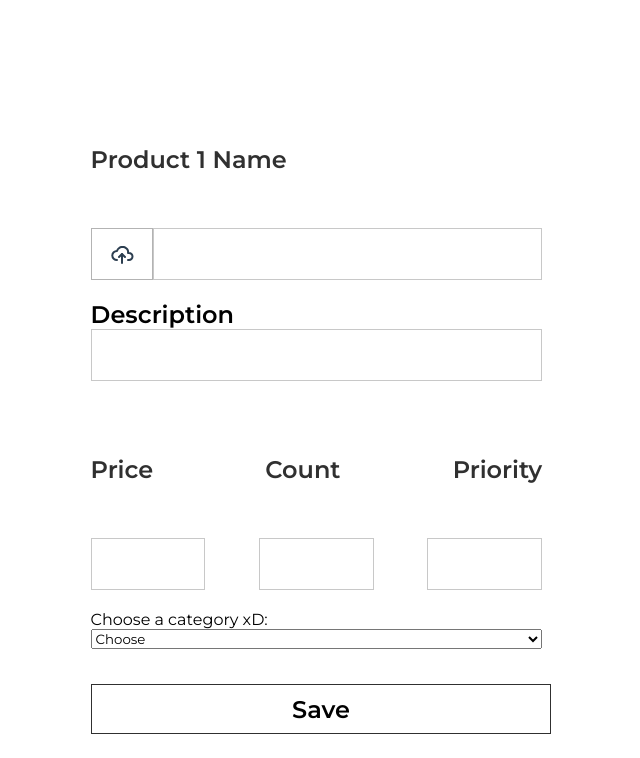
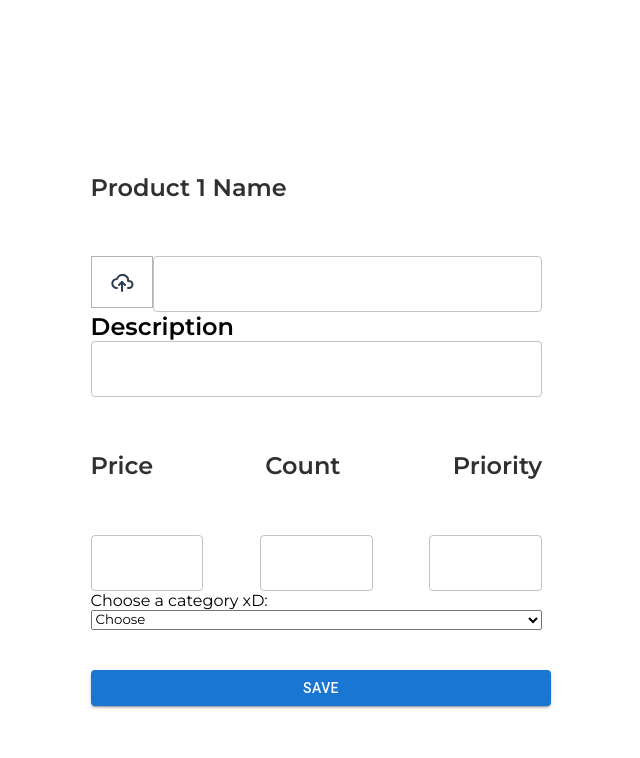
Before and after one commit to enkhjinss/grocery-store-reactjs-admin, a React (Create React App) app: page /product in a window 1280 px wide. Shown: the top 758 px of the page, without its empty margins (63-703 px from the left). Built offline with nearby package versions, Linux system fonts and the light colour scheme; no server answers.

Commit message:
added mui

```diff
--- a/src/components/AddCategory.js
+++ b/src/components/AddCategory.js
@@ -1,5 +1,5 @@
 import { CategoryDetail } from "./CategoryDetail";
-import { Button } from "./Button";
+import { ButtonComponent } from "./Button";
 
 export const AddCategory = () => {
     return (
@@ -11,7 +11,7 @@ export const AddCategory = () => {
                 <CategoryDetail />
                 <CategoryDetail />
             </div>
-            <Button text="Add category" width="60%"/>
+            <ButtonComponent text="Add category" width="60%"/>
         </div>
     );
 };
--- a/src/components/AddProduct.js
+++ b/src/components/AddProduct.js
@@ -1,5 +1,5 @@
 import { Product } from "./Product";
-import { Button } from "./Button";
+import { ButtonComponent } from "./Button";
 
 export const AddProduct = ({ setProductDetail, productDetail, onSave }) => {
     const handleSubmit = (e) => {
@@ -25,7 +25,7 @@ export const AddProduct = ({ setProductDetail, productDetail, onSave }) => {
                 />
             </div>
             {/* <Button width="60%" text="Add" /> */}
-            <Button width="60%" text="Save" onClick={onSave} />
+            <ButtonComponent width="60%" text="Save" onClick={onSave} />
         </form>
     );
 };
--- a/src/components/Button.js
+++ b/src/components/Button.js
@@ -1,13 +1,22 @@
-export const Button = ({ width, text, onClick, type, id }) => {
+import { Button } from "@mui/material";
+
+export const ButtonComponent = ({ width, text, onClick, type, id }) => {
     return (
-        <button
-            onClick={onClick}
-            type="submit"
+        <Button
+            variant="contained"
             id={id}
-            style={{ width: `${width}` }}
-            className="longButton"
+            sx = {{width: `${width}`, mt: "20px"}}
         >
             {text}
-        </button>
+        </Button>
+        // <button
+        //     onClick={onClick}
+        //     type="submit"
+        //     id={id}
+        //     style={{ width: `${width}` }}
+        //     className="longButton"
+        // >
+        //     {text}
+        // </button>
     );
 };
--- a/src/components/CategoryDetail.js
+++ b/src/components/CategoryDetail.js
@@ -1,5 +1,5 @@
 import { ImgDiv } from "./ImgDiv";
-import { Input } from "./Input";
+import { InputComponent } from "./Input";
 import lineSvg from "../pictures/line.svg";
 
 export const CategoryDetail = () => {
@@ -11,17 +11,17 @@ export const CategoryDetail = () => {
             <h1>Category 1 Name</h1>
             <div className="flex">
                 <ImgDiv width={"13.5%"} />
-                <Input width={"86.5%"} />
+                <InputComponent width={"86.5%"} />
             </div>
             <h2>Description</h2>
-            <Input />
+            <InputComponent />
             <div className="flex space-between">
                 <h1>Border</h1>
                 <h1>Border Color</h1>
             </div>
             <div className="flex space-between">
-                <Input width={"40%"} />
-                <Input width={"40%"} />
+                <InputComponent width={"40%"} />
+                <InputComponent width={"40%"} />
             </div>
             <img src={lineSvg} className="line"/>
         </div>
--- a/src/components/Input.js
+++ b/src/components/Input.js
@@ -1,15 +1,25 @@
-export const Input = ({ width, onFun, type, placeHolder }) => {
+import { TextField } from "@mui/material";
+
+export const InputComponent = ({ width, onFun, type, placeHolder }) => {
     const onChange = (e) => {
         onFun(e.target.value);
     };
     return (
-        <input
+        // <input
+        //     required
+        //     onChange={onChange}
+        //     type={type}
+        //     placeholder={placeHolder}
+        //     style={{ width: `${width}` }}
+        //     className="input"
+        // />
+
+        <TextField
             required
+            type={type}
+            label={placeHolder}
+            style={{ width: `${width}` }}
             onChange={onChange}
-            type={type}
-            placeholder={placeHolder}
-            style={{ width: `${width}` }}
-            className="input"
-        />
+        ></TextField>
     );
 };
--- a/src/components/Product.js
+++ b/src/components/Product.js
@@ -1,4 +1,4 @@
-import { Input } from "./Input";
+import { InputComponent } from "./Input";
 import { ImgDiv } from "./ImgDiv";
 
 export const Product = ({ setProductDetail, productDetail }) => {
@@ -23,7 +23,7 @@ export const Product = ({ setProductDetail, productDetail }) => {
             <h1>Product 1 Name</h1>
             <div className="flex">
                 <ImgDiv width={"13.5%"} />
-                <Input
+                <InputComponent
                     onFun={(productName) => {
                         setProductDetail({
                             ...productDetail,
@@ -35,7 +35,7 @@ export const Product = ({ setProductDetail, productDetail }) => {
             </div>
             <h2>Description</h2>
 
-            <Input
+            <InputComponent
                 onFun={(description) => {
                     setProductDetail({
                         ...productDetail,
@@ -49,7 +49,7 @@ export const Product = ({ setProductDetail, productDetail }) => {
                 <h1>Priority</h1>
             </div>
             <div className="flex space-between">
-                <Input
+                <InputComponent
                     onFun={(price) => {
                         setProductDetail({
                             ...productDetail,
@@ -59,7 +59,7 @@ export const Product = ({ setProductDetail, productDetail }) => {
                     width={"25%"}
                     type="number"
                 />
-                <Input
+                <InputComponent
                     onFun={(count) => {
                         setProductDetail({
                             ...productDetail,
@@ -69,7 +69,7 @@ export const Product = ({ setProductDetail, productDetail }) => {
                     width={"25%"}
                     type="number"
                 />
-                <Input
+                <InputComponent
                     width={"25%"}
                     type="number"
                     onFun={(priority) => {
--- a/src/pages/CategoryOrProduct.js
+++ b/src/pages/CategoryOrProduct.js
@@ -1,7 +1,7 @@
 import { Link } from "react-router-dom";
 import { AppBar, Toolbar, IconButton, Typography } from "@mui/material";
 import MenuIcon from "@mui/icons-material/Menu";
-import { Button } from "../components/Button";
+import { ButtonComponent } from "../components/Button";
 
 import { UserContext } from "../components/userContext";
 import { useContext, useState } from "react";
@@ -30,10 +30,10 @@ export const CategoryOrProduct = () => {
                 style={{ height: "100%" }}
             >
                 <Link to="/product">
-                    <Button text={"Product"} />
+                    <ButtonComponent text={"Product"} />
                 </Link>
                 <Link to="/category">
-                    <Button text={"Category"} />
+                    <ButtonComponent text={"Category"} />
                 </Link>
             </div>
         </>
--- a/src/pages/Login.js
+++ b/src/pages/Login.js
@@ -1,8 +1,11 @@
-import { Input } from "../components/Input";
-import { Button } from "../components/Button";
-import googleIcon from "../pictures/googleIcon.svg";
-import gitHubLogo from "../pictures/github-logo.png";
+import { InputComponent } from "../components/Input";
+import { ButtonComponent } from "../components/Button";
 import { User } from "../components/User";
+import { CategoryOrProduct } from "./CategoryOrProduct";
+
+import GitHubIcon from "@mui/icons-material/GitHub";
+import GoogleIcon from "@mui/icons-material/Google";
+import IconButton from "@mui/material/IconButton";
 
 import "../styles/login.css";
 import "../styles/flex.css";
@@ -72,12 +75,12 @@ export const Login = () => {
 
     return (
         <>
-            {user && <User />}
+            {user && <CategoryOrProduct />}
             {!user && (
                 <div className="flex column align-center">
                     <div id="sign-in-button"></div>
-                    <h1>Login suulinh hha</h1>
-                    <Input
+                    <h1>Login</h1>
+                    <InputComponent
                         placeHolder="enter the phone number"
                         width={"50%"}
                         onFun={(value) => {
@@ -86,18 +89,18 @@ export const Login = () => {
                         type="number"
                     />
 
-                    <Button
+                    <ButtonComponent
                         width={"50%"}
                         text="check code"
                         onClick={signInPhoneNumber}
                     />
                     <div className="flex loginContainer">
-                        <img src={googleIcon} onClick={googleSignIn} />
-                        <img
-                            src={gitHubLogo}
-                            className="signInGitHub"
-                            onClick={gitHubSignUp}
-                        />
+                        <IconButton onClick={googleSignIn}>
+                            <GoogleIcon />
+                        </IconButton>
+                        <IconButton onClick={gitHubSignUp}>
+                            <GitHubIcon />
+                        </IconButton>
                     </div>
                 </div>
             )}
```
Also changed, not shown: src/pictures/github-logo.png (deleted), src/pictures/googleIcon.svg (deleted).
